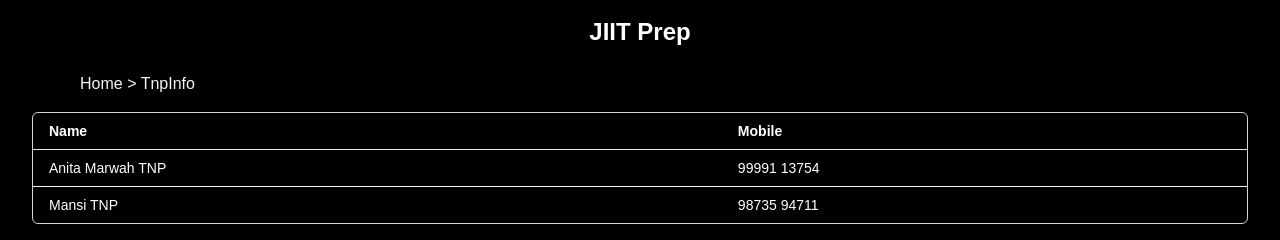
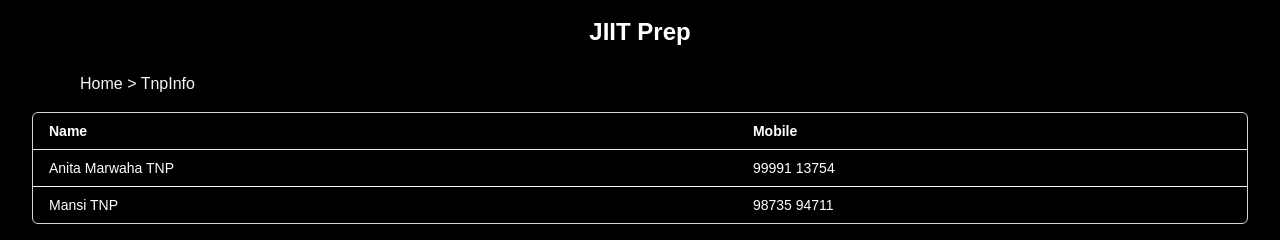
Before and after one commit to Yatharth51/Jiit-Study-Material, a React (Vite) app: page /TnpInfo in a window 1280 px wide. Shown: the top 240 px of the page. Built offline with nearby package versions, Linux system fonts and the light colour scheme.

Commit message:
fixed Spelling

```diff
--- a/src/pages/TeacherInfoPages/TnpData.ts
+++ b/src/pages/TeacherInfoPages/TnpData.ts
@@ -10,7 +10,7 @@ export const columns = [
 
 export const TnpData : TNPContact[] =[
     {
-    name : "Anita Marwah TNP",
+    name : "Anita Marwaha TNP",
     mobile : "99991 13754"
     },
     {
```
